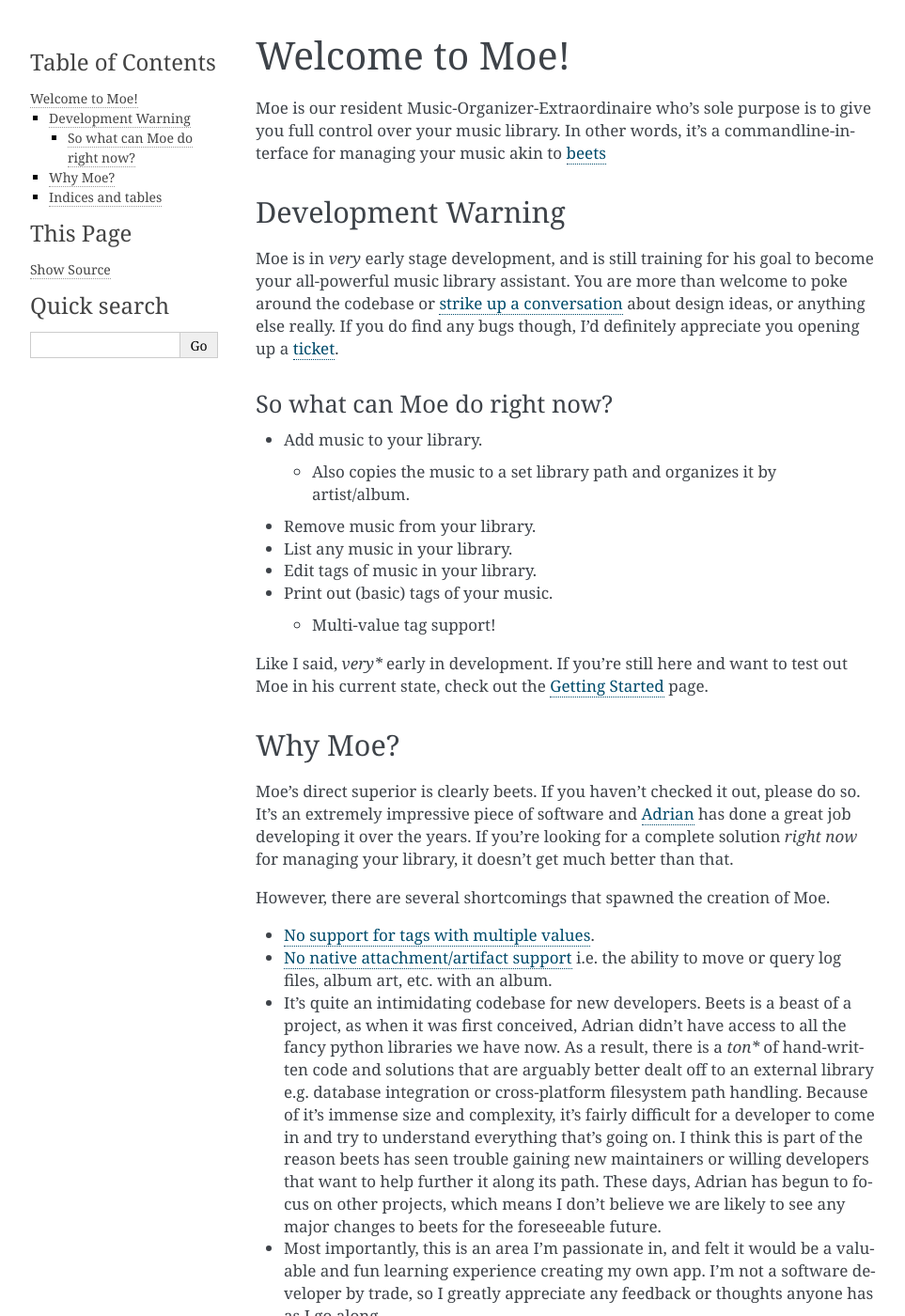
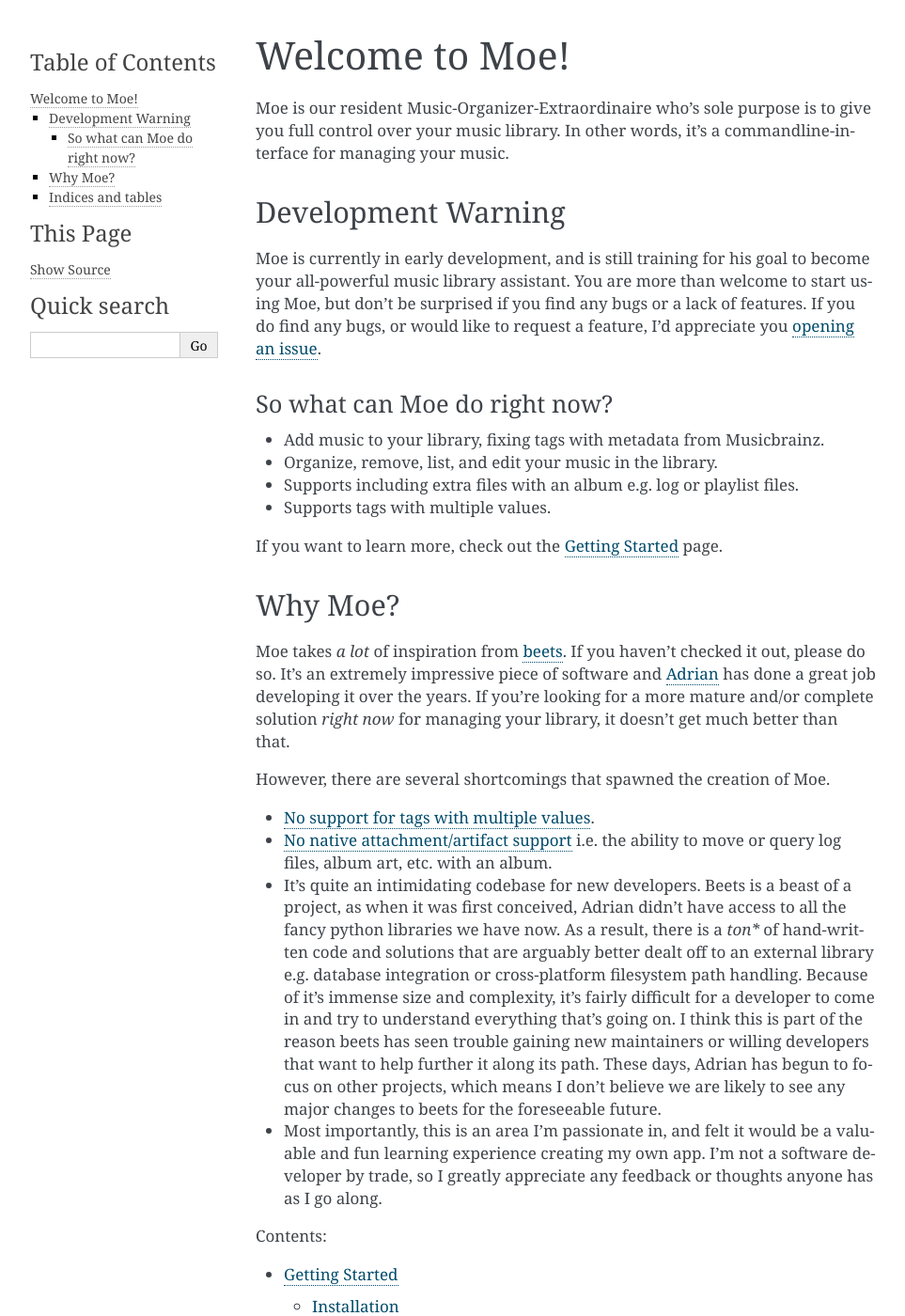
Before and after one commit to MoeMusic/Moe, a Sphinx documentation site: the page built from docs/index.rst, in a window 1280 px wide and 1400 px high. Shown: the whole window at 94% size, without its empty margins (148-1111 px from the left). Built offline with Sphinx 7.4.7, drawn with Linux system fonts in a browser that asks for light colours; some of the changed text lies outside the part shown.

Commit message:
docs: improve docs for initial release

```diff
--- a/docs/index.rst
+++ b/docs/index.rst
@@ -1,31 +1,26 @@
 ###############
 Welcome to Moe!
 ###############
-Moe is our resident Music-Organizer-Extraordinaire who's sole purpose is to give you full control over your music library. In other words, it's a commandline-interface for managing your music akin to `beets <https://beets.readthedocs.io/en/stable/index.html>`_
+Moe is our resident Music-Organizer-Extraordinaire who's sole purpose is to give you full control over your music library. In other words, it's a commandline-interface for managing your music.
 
 *******************
 Development Warning
 *******************
-Moe is in *very* early stage development, and is still training for his goal to become your all-powerful music library assistant. You are more than welcome to poke around the codebase or `strike up a conversation <https://github.com/jtpavlock/moe/discussions>`_ about design ideas, or anything else really. If you do find any bugs though, I'd definitely appreciate you opening up a `ticket <https://github.com/jtpavlock/moe/issues/new?assignees=&labels=&template=bug-report.md>`_.
+Moe is currently in early development, and is still training for his goal to become your all-powerful music library assistant. You are more than welcome to start using Moe, but don't be surprised if you find any bugs or a lack of features. If you do find any bugs, or would like to request a feature, I'd appreciate you `opening an issue <https://github.com/jtpavlock/Moe/issues/new/choose>`_.
 
 So what can Moe do right now?
 =============================
-* Add music to your library.
+* Add music to your library, fixing tags with metadata from Musicbrainz.
+* Organize, remove, list, and edit your music in the library.
+* Supports including extra files with an album e.g. log or playlist files.
+* Supports tags with multiple values.
 
-  * Also copies the music to a set library path and organizes it by artist/album.
-* Remove music from your library.
-* List any music in your library.
-* Edit tags of music in your library.
-* Print out (basic) tags of your music.
-
-  * Multi-value tag support!
-
-Like I said, *very** early in development. If you're still here and want to test out Moe in his current state, check out the :doc:`Getting Started <getting_started>` page.
+If you want to learn more, check out the :doc:`Getting Started <getting_started>` page.
 
 ********
 Why Moe?
 ********
-Moe's direct superior is clearly beets. If you haven't checked it out, please do so. It's an extremely impressive piece of software and `Adrian <https://github.com/sampsyo>`_ has done a great job developing it over the years. If you're looking for a complete solution *right now* for managing your library, it doesn't get much better than that.
+Moe takes *a lot* of inspiration from `beets <https://github.com/beetbox/beets>`_. If you haven't checked it out, please do so. It's an extremely impressive piece of software and `Adrian <https://github.com/sampsyo>`_ has done a great job developing it over the years. If you're looking for a more mature and/or complete solution *right now* for managing your library, it doesn't get much better than that.
 
 However, there are several shortcomings that spawned the creation of Moe.
 
@@ -34,13 +29,12 @@
 * It's quite an intimidating codebase for new developers. Beets is a beast of a project, as when it was first conceived, Adrian didn't have access to all the fancy python libraries we have now. As a result, there is a *ton** of hand-written code and solutions that are arguably better dealt off to an external library e.g. database integration or cross-platform filesystem path handling. Because of it's immense size and complexity, it's fairly difficult for a developer to come in and try to understand everything that's going on. I think this is part of the reason beets has seen trouble gaining new maintainers or willing developers that want to help further it along its path. These days, Adrian has begun to focus on other projects, which means I don't believe we are likely to see any major changes to beets for the foreseeable future.
 * Most importantly, this is an area I'm passionate in, and felt it would be a valuable and fun learning experience creating my own app. I'm not a software developer by trade, so I greatly appreciate any feedback or thoughts anyone has as I go along.
 
-I realize Moe probably won't match the feature-set of beets for a very long time, but every project has to start somewhere.
-
 .. toctree::
    :maxdepth: 2
    :caption: Contents:
 
    getting_started
+   installation
    plugins/plugins
    query
    developers/developers
```
Also changed, not shown: README.rst (+12 -15 lines), docs/developers/developers.rst (+30 -0 lines), docs/getting_started.rst (+8 -31 lines), docs/installation.rst (added, +34 -0 lines).
